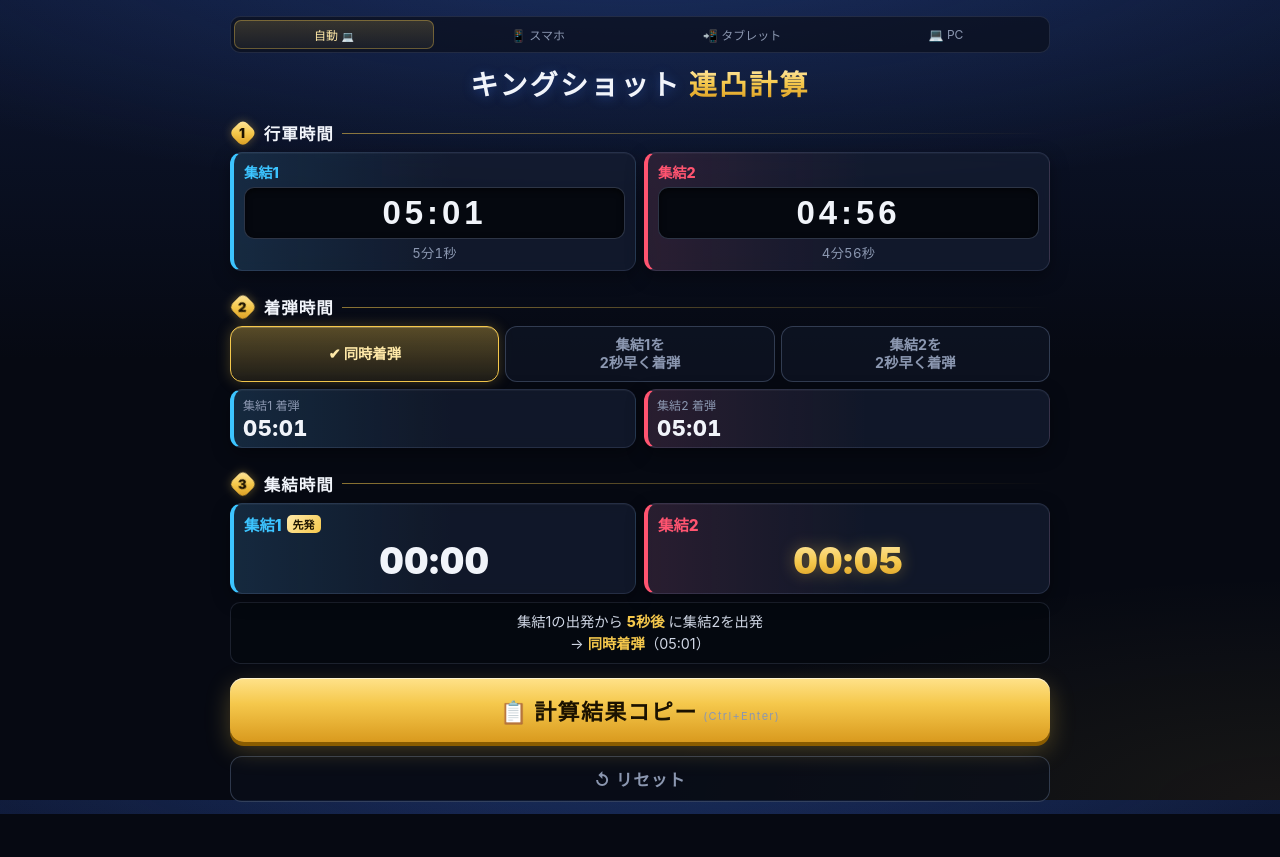
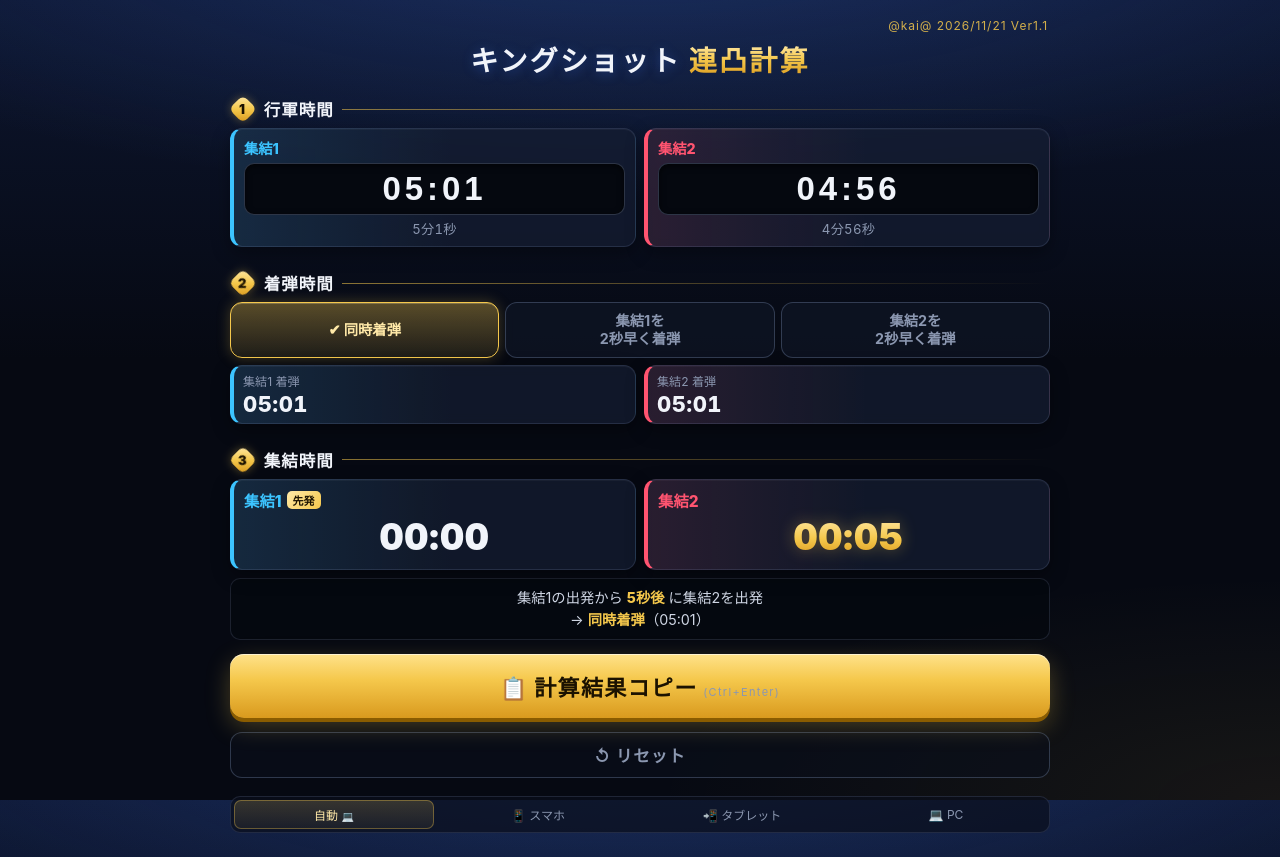
Before and after one commit to kai2021gith/Kingshot-RallyAttack-Calc, a plain HTML site: page index.html in a window 1280 px wide. Before the commit the page ends 814 px from the top, so only its background shows below. Drawn offline with Linux system fonts and the light colour scheme.

Commit message:
Add device selection and version info to index.html
Added device selection buttons and version display.

```diff
--- a/index.html
+++ b/index.html
@@ -42,11 +42,12 @@
   .num{font-variant-numeric:tabular-nums;font-feature-settings:"tnum";letter-spacing:.02em}
 
   /* デバイス切替 */
-  .device{display:flex;gap:4px;background:rgba(10,15,28,.7);border:1px solid var(--line);border-radius:10px;padding:3px;margin-bottom:6px}
+  .device{display:flex;gap:4px;background:rgba(10,15,28,.7);border:1px solid var(--line);border-radius:10px;padding:3px;margin-top:18px}
   .device button{flex:1;border:0;background:transparent;color:var(--sub);font-size:12px;padding:6px 2px;border-radius:7px;white-space:nowrap}
   .device button.on{background:linear-gradient(180deg,rgba(245,200,76,.18),rgba(245,200,76,.06));color:var(--gold-l);box-shadow:inset 0 0 0 1px rgba(245,200,76,.35)}
   .device .cur{font-size:10px}
 
+  .ver{text-align:right;font-size:12px;color:var(--gold);letter-spacing:.08em;opacity:.85;margin:2px 2px -4px}
   h1{font-size:calc(20px * var(--fs));margin:6px 0 10px;text-align:center;font-weight:900;letter-spacing:.08em;
      text-shadow:0 2px 12px rgba(60,120,255,.35)}
   h1 span{background:linear-gradient(180deg,var(--gold-l),var(--gold) 45%,var(--gold2));-webkit-background-clip:text;background-clip:text;color:transparent;text-shadow:none}
@@ -156,7 +157,7 @@
   body.d-tablet .col > .sec + .sec, body.d-tablet .grid > .col + .col{margin-top:26px}
 
   /* ===== PC ===== */
-  body.d-pc{--fs:1.1;--gap:14px;padding-top:16px}
+  body.d-pc{--fs:1.1;--gap:14px;padding-top:16px;padding-bottom:24px}
   body.d-pc .wrap{max-width:820px}
   body.d-pc h1{font-size:28px;margin:10px 0 18px}
   body.d-pc .col > .sec + .sec, body.d-pc .grid > .col + .col{margin-top:24px}
@@ -168,13 +169,7 @@
 </head>
 <body>
 <div class="wrap">
-  <div class="device" role="group" aria-label="表示切替">
-    <button data-dev="auto">自動 <span class="cur" id="autoCur"></span></button>
-    <button data-dev="phone">📱 スマホ</button>
-    <button data-dev="tablet">📲 タブレット</button>
-    <button data-dev="pc">💻 PC</button>
-  </div>
-
+  <div class="ver">@kai@ 2026/11/21 Ver1.1</div>
   <h1>キングショット <span>連凸計算</span></h1>
 
   <div class="grid">
@@ -234,6 +229,13 @@
       </div>
       <button class="reset" id="resetBtn">↺ リセット</button>
     </div>
+  </div>
+
+  <div class="device" role="group" aria-label="表示切替">
+    <button data-dev="auto">自動 <span class="cur" id="autoCur"></span></button>
+    <button data-dev="phone">📱 スマホ</button>
+    <button data-dev="tablet">📲 タブレット</button>
+    <button data-dev="pc">💻 PC</button>
   </div>
 </div>
 <div class="toast" id="toast">コピーしました！</div>
```
